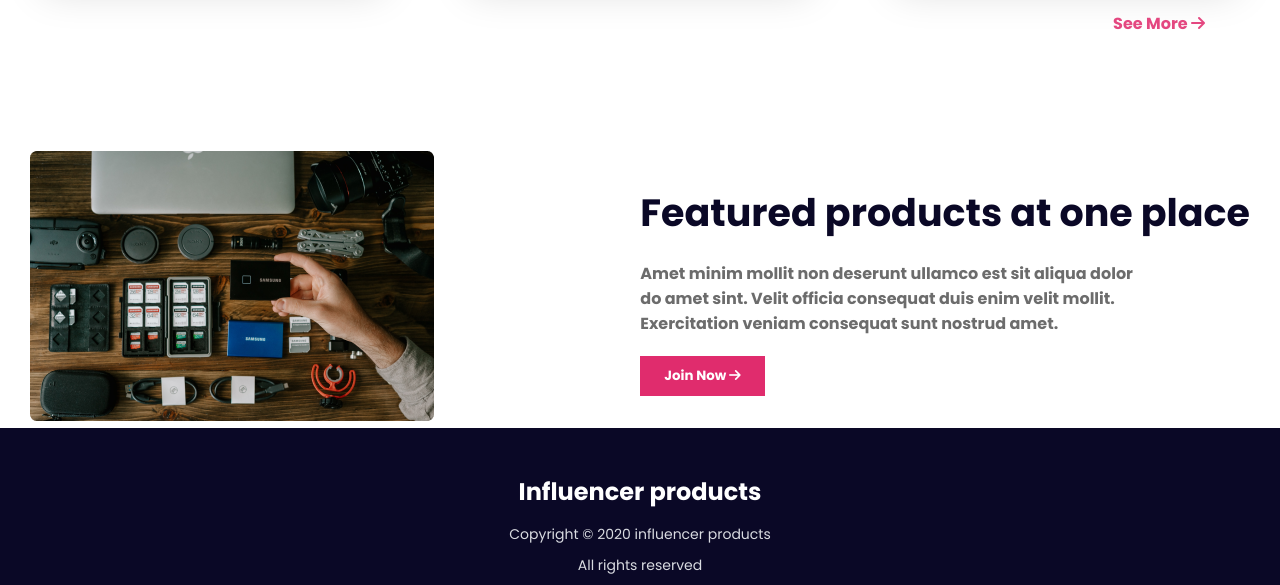
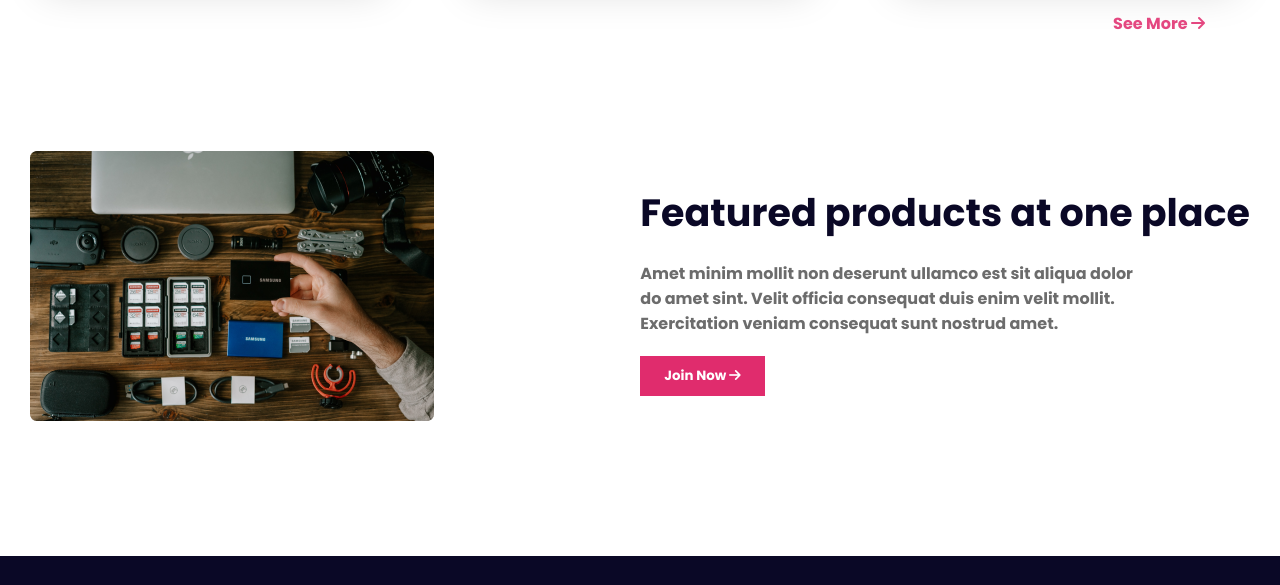
Before and after one commit to AbdurRahman-web-Dreamer/INFLUENCER-GEAR, a plain HTML site: page index.html in a window 1280 px wide. Shown: the part 2503-3088 px from the top of the page. Drawn offline with Linux system fonts and the light colour scheme.

Commit message:
some changes

```diff
--- a/styles/style.css
+++ b/styles/style.css
@@ -184,6 +184,7 @@ ul li>a{
     background: #0A0826;
     text-align: center;
     align-content: center;
+    margin-top: 8rem;
  }
  .footer-heading{
     color: #FFF;
```
